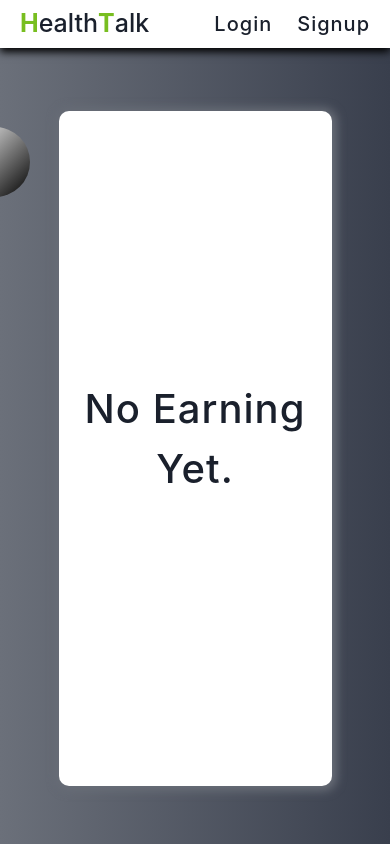
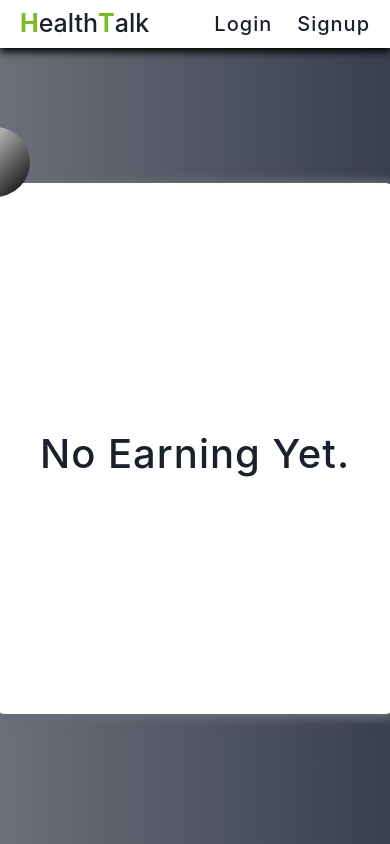
Before and after one commit to ajaymehra8/HealthTalk, a React (Create React App) app in the folder client/: page /my-profile/earning in a window 390 px wide. Built offline with nearby package versions, Linux system fonts and the light colour scheme.

Commit message:
Update some of responsive code

```diff
--- a/client/src/App.css
+++ b/client/src/App.css
@@ -274,7 +274,6 @@ body{
   .homePageMain {
     justify-content: start !important;
     gap: 30px;
-    height: 110vh !important;
     flex-direction: column-reverse;
   }
   .homeTextBox {
@@ -322,8 +321,6 @@ body{
     gap:15px
   }
   .homePageMain {
-    height: 85vh !important;
-    padding-bottom: 0 !important;
     gap: 45px;
   }
 
--- a/client/src/App.js
+++ b/client/src/App.js
@@ -38,9 +38,9 @@ const GoogleAuthWrapperForSignUp=()=>{
       <Route path="/login" element={<GoogleAuthWrapper />} />
       <Route path="/signup" element={<GoogleAuthWrapperForSignUp/>} />
       <Route path="/my-profile/*" element={<UserInfo />} />
-      <Route path="/doctor-profile" element={<DocProf />} />
+      <Route path="/doctor-profile" element={(user?.role==="user" || user?.role==="admin")&&<DocProf />} />
       <Route path="/doctor/review" element={<Review />} />
-      <Route path="/doctor/form" element={<BecomeDoctorForm />} />
+      <Route path="/doctor/form" element={user?.role==="user"&&<BecomeDoctorForm />} />
     </Routes>
   );
 }
--- a/client/src/components/Admin/adminPageComponent/WebInfo.js
+++ b/client/src/components/Admin/adminPageComponent/WebInfo.js
@@ -8,6 +8,8 @@ const WebInfo = () => {
   const [doctorCount,setDoctorCount]=useState(0);
   const [appoinmentsCount,setAppoinmentsCount]=useState(0);
   const [userCount,setUserCount]=useState(0);
+  const [payment,setPayment]=useState(0);
+
   const {user}=useAuthState();
 
   const fetchDetails=useCallback(async()=>{
@@ -21,7 +23,10 @@ const {data}=await axios.get(`${process.env.REACT_APP_API_URL}/api/v1/user/get-w
 if(data.success){
   setAppoinmentsCount(data?.appoinments);
   setDoctorCount(data?.doctors);
+  console.log(data?.users);
   setUserCount(data?.users);
+  setPayment(data?.payment);
+
 }
     }catch(err){
       console.log(err);
@@ -45,10 +50,10 @@ if(data.success){
     >
       {/* Card Boxes */}
       {[
-        { title: "Total Doctors", count: doctorCount, graph: <LineGraph /> },
-        { title: "Total Users", count: userCount, graph: <BarGraph /> },
-        { title: "Appointments", count: appoinmentsCount, graph: <BarGraph /> },
-        { title: "Total Payment", count: appoinmentsCount, graph: <BarGraph /> },
+        { tag:<i class="bi bi-people-fill"></i>,title: "Total Doctors", count: doctorCount, graph: <LineGraph /> },
+        { tag:<i class="bi bi-people-fill"></i>,title: "Total Users", count: userCount, graph: <BarGraph /> },
+        { tag:<i class="bi bi-bookmark-plus-fill"></i>,title: "Appointments", count: appoinmentsCount, graph: <BarGraph /> },
+        { tag:<i class="bi bi-currency-rupee"></i>,title: "Total Payment", count: payment, graph: <BarGraph /> },
 
 
 
@@ -63,8 +68,8 @@ if(data.success){
           p="20px 10px"
 
         >
-          <Text fontSize="clamp(20px,5vw,30px)" fontWeight={400}>
-            {item.title} : <span style={{ fontWeight: 500 }}>{item.count}</span>
+          <Text fontSize="clamp(20px,5vw,25px)" fontWeight={400}>
+       {item.tag}     {item.title} : <span style={{ fontWeight: 500 }}>{item.count}</span>
           </Text>
           {item.graph}
         </Box>
--- a/client/src/components/Doctors/BecomeDoctorForm.js
+++ b/client/src/components/Doctors/BecomeDoctorForm.js
@@ -92,7 +92,6 @@ const BecomeDoctorForm = () => {
       !description ||
       !clinicLocation ||
       !treatmentArea.length ||
-      !currentArea ||
       !clinicFee ||
       !specialization ||
       !experienceYear ||
--- a/client/src/components/Doctors/DoctorInfo.js
+++ b/client/src/components/Doctors/DoctorInfo.js
@@ -119,17 +119,24 @@ const DoctorInfo = ({ image }) => {
   };
   return (
     <Box
-      display={"flex"}
+    display={"flex"}
       flexDir={"column"}
       alignItems={"start"}
       justifyContent={"start"}
       w={"clamp(400px,80%,1000px)"}
-      minH={"20vh"}
-      p={"20px 20px"}
+      minH={"85vh"}
+      maxH={"85vh"}
+            p={"2px 20px"}
+            pt={'10px'}
       bg={"white"}
       borderRadius={"10px"}
-      pb={"30px"}
       boxShadow={"1px 1px 10px 4px #686d77"}
+      sx={{
+        "@media(max-width:500px)":{
+          maxHeight:"63vh",
+          minHeight:"63vh",
+        },
+      }}
     >
       <h1
         style={{
--- a/client/src/components/Doctors/Earning/Earning.js
+++ b/client/src/components/Doctors/Earning/Earning.js
@@ -9,18 +9,25 @@ const Earning = () => {
 <Box
       display={"flex"}
       flexDir={"column"}
-      alignItems={"center"}
+      alignItems={"start"}
       justifyContent={"start"}
-      w={"70%"}
-      minH={"80vh"}
-      maxH={"80vh"}
+      w={"clamp(400px,80%,1000px)"}
+      minH={"84vh"}
+      maxH={"85vh"}
       p={"20px"}
-      pt={"10px"}
+      pt={"40px"}
       bg={"white"}
       borderRadius={"10px"}
       pb={"30px"}
       boxShadow={"1px 1px 10px 4px #686d77"}
       overflowY={"auto"}
+      gap={"20px"}
+      sx={{
+        "@media(max-width:500px)": {
+          maxHeight: "63vh",
+          minHeight: "63vh",
+        },
+      }}
     >
             <h1 className="no-item-text">No Earning Yet.</h1>
 
--- a/client/src/components/Doctors/Reviews/DoctorReviews.js
+++ b/client/src/components/Doctors/Reviews/DoctorReviews.js
@@ -26,7 +26,7 @@ const DoctorReviews = () => {
       console.log(data.reviews);
     }
     setLoading(false);
-  }, [reviews]);
+  }, [user]);
   useEffect(() => {
     fetchReviews();
   }, [fetchReviews]);
--- a/client/src/pages/Doctors.js
+++ b/client/src/pages/Doctors.js
@@ -46,7 +46,7 @@ const Doctors = ({ id,doctors }) => {
             With Popular Doctors
           </h5>
           <SimpleGrid
-            columns={{ sm: 2, md: 3, lg: 4 }}
+            columns={{ base: 1, md: 3, lg: 4 }}
             spacing="40px"
             p={"20px 0"}
           >
--- a/client/src/pages/Home.js
+++ b/client/src/pages/Home.js
@@ -29,7 +29,7 @@ const Home = () => {
     <>
       <Navbar />
       <Box
-        height={"95vh"}
+        height={"auto"}
         w={"100vw"}
         background={"linear-gradient(to right, #393f4d, #6b707a)"}
         display={"flex"}
```
Also changed, not shown: 1 other file (tests, documents, lock files or other folders).
